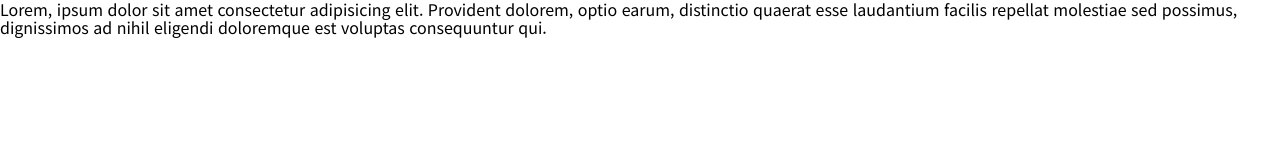
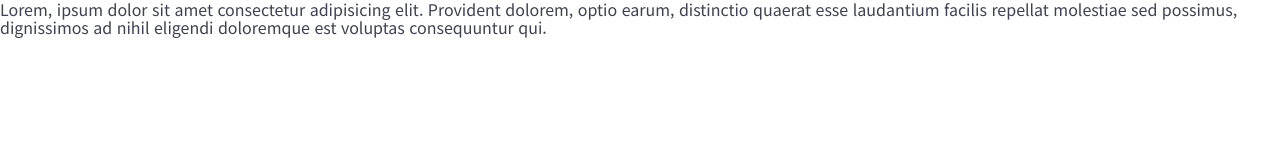
Before and after one commit to kimuum/Tommorow-house, a website: page index.html in a window 1280 px wide. Drawn offline with nearby package versions, Linux system fonts and the light colour scheme; files that its build step writes are made by us from their sources.

Commit message:
Add missing reset declarations

```diff
--- a/styles/base/_reset.scss
+++ b/styles/base/_reset.scss
@@ -1,15 +1,17 @@
 * {
   margin: 0;
   box-sizing: border-box;
-  font-family: 'Noto sans KR', sans-serif;
+  font-family: $font-main;
 }
 
 html  {
-  font-family: 'Noto sans KR', sans-serif;
+  font-family: $font-main;
+  font-size: $font-size-16;
 }
 
 body {
-  font-family: 'Noto sans KR', sans-serif;
+  font-family: $font-main;
+  color: $primary;
 }
 
 h1 {
```
